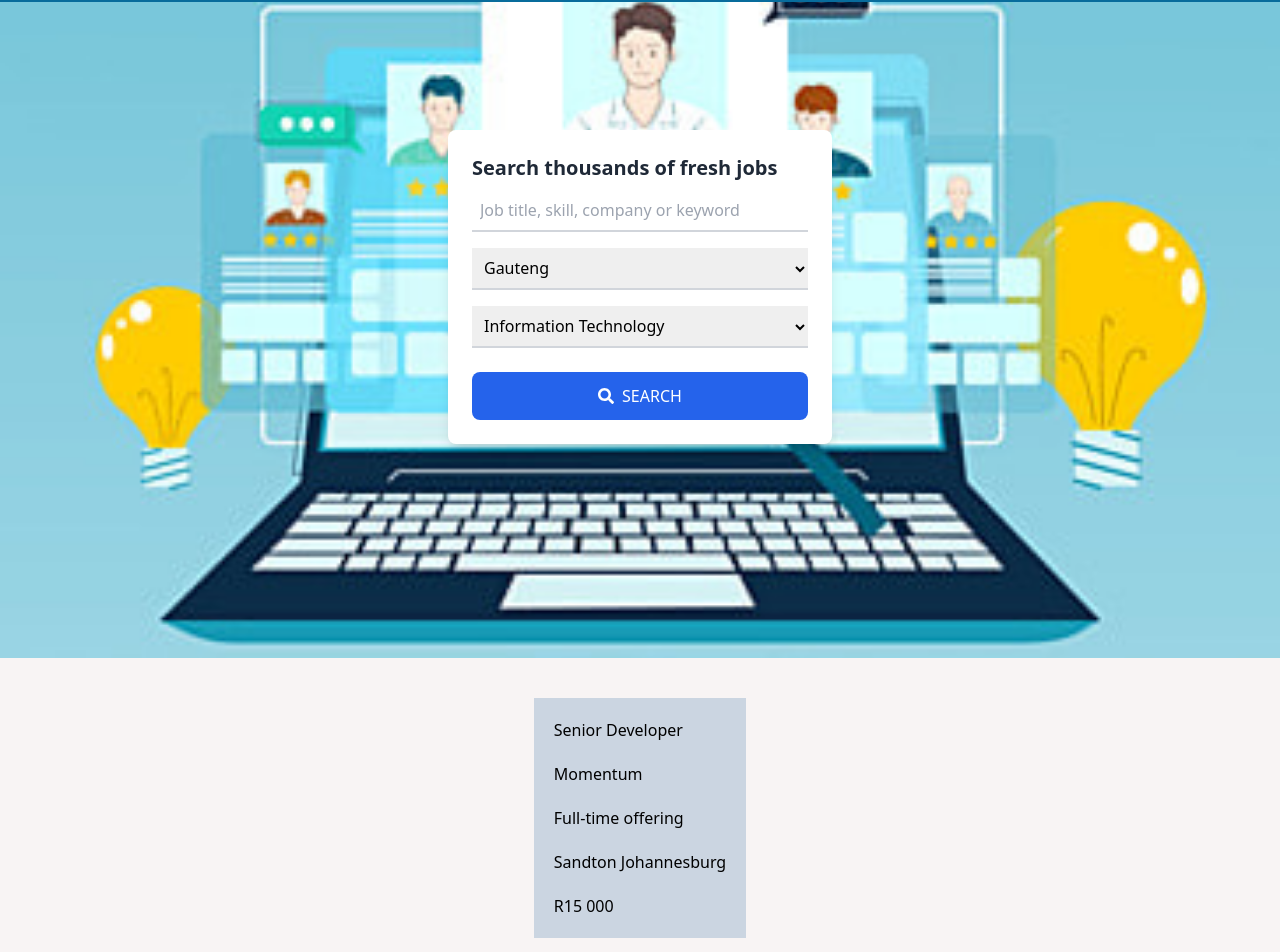
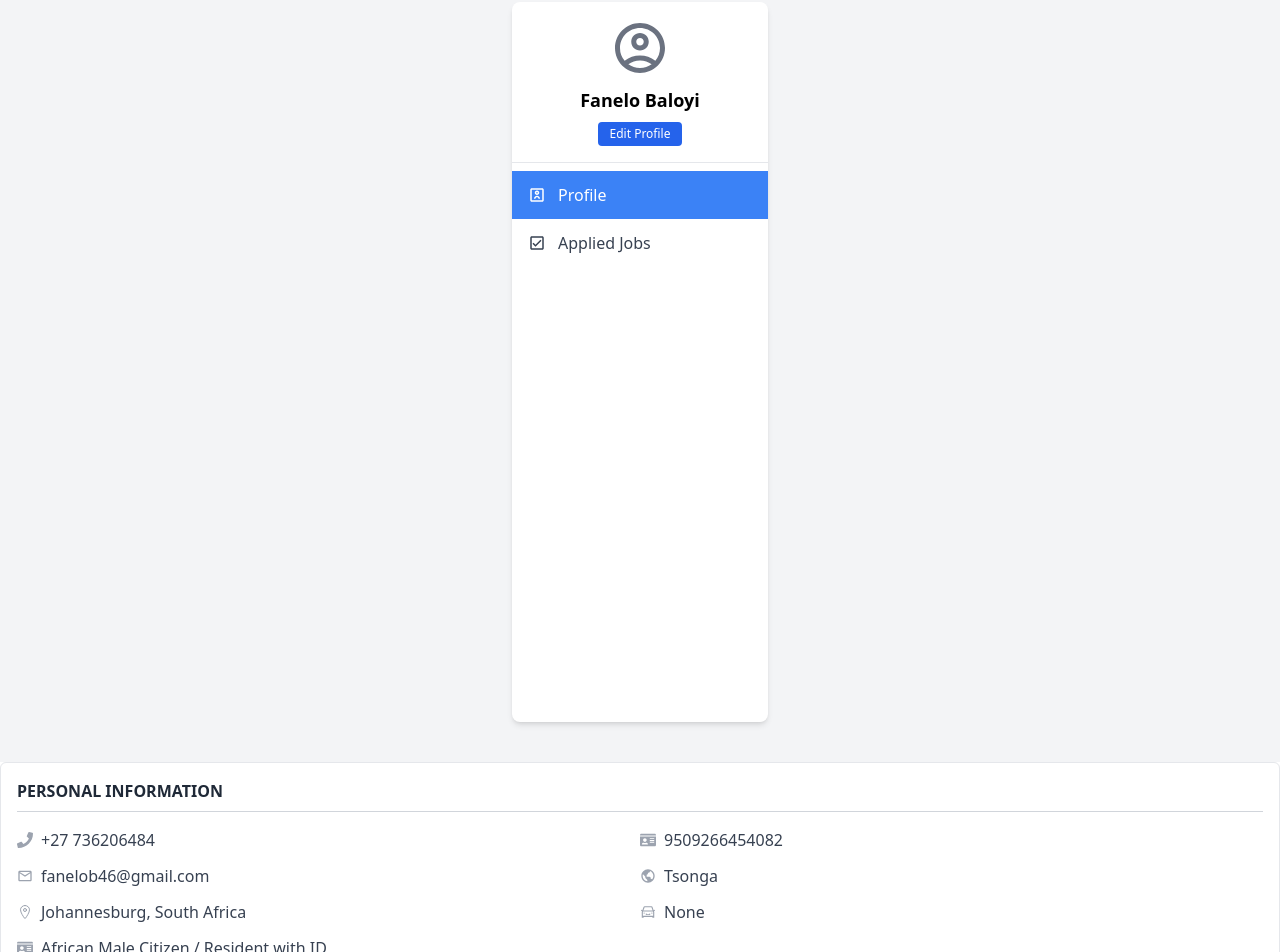
Before and after one commit to fanelob46/Job-Finder, a React (Vite) app in the folder frontend/: page /profile/info in a window 1280 px wide. Shown: the part 142-1094 px from the top of the page. Built offline with nearby package versions, Linux system fonts and the light colour scheme.

Commit message:
creating routes

```diff
--- a/frontend/package.json
+++ b/frontend/package.json
@@ -13,7 +13,8 @@
     "react": "^19.0.0",
     "react-dom": "^19.0.0",
     "react-icon": "^1.0.0",
-    "react-icons": "^5.4.0"
+    "react-icons": "^5.4.0",
+    "react-router-dom": "^7.1.5"
   },
   "devDependencies": {
     "@eslint/js": "^9.19.0",
--- a/frontend/src/App.tsx
+++ b/frontend/src/App.tsx
@@ -1,26 +1,48 @@
 
-import Home from "./components/Home"
+import { createBrowserRouter, RouterProvider } from "react-router-dom"
+
+import MainLayout from "./layouts/MainLayout"
+import HoriSearch from "./components/HoriSearch"
+import VertiSearch from "./components/VertiSearch"
 import JobCard from "./components/JobCard"
-import LogInForm from "./components/LogInForm"
-import PersonaInfo from "./components/PersonaInfo"
+import JobsLayout from "./layouts/JobsLayout"
 import ProfileSidebar from "./components/ProfileSidebar"
-import SingUp from "./components/SingUp"
-import VertiSearch from "./components/VertiSearch"
+import ProfileLayout from "./layouts/ProfileLayout"
+import PersonalInfo from "./components/PersonaInfo"
+import JobApplied from "./components/JobApplied"
 
 
 function App() {
 
+  const router = createBrowserRouter([
+    {path : "/",
+      element: <MainLayout/>,
+      children: [
+        { index: true, element: <HoriSearch/>}
+      ]
+    },
+    {
+      path: "/jobs",
+      element: <MainLayout/>,
+      children: [
+        { index: true, element: <JobsLayout/> },
+
+      ]
+    },
+    {
+      path: "/profile",
+      element: <ProfileLayout/>,
+      children: [
+        { path: "info", element: <PersonalInfo/>},
+        {path: "applied-jobs", element: <JobApplied/>}
+      ]
+    }
+  ])
 
   return (
     <>
 
-     <Home/>
-     <JobCard/>
-     <VertiSearch/>
-     <LogInForm/>
-     <SingUp/>
-     <ProfileSidebar/>
-     <PersonaInfo/>
+     <RouterProvider router={router}/>
     </>
   )
 }
--- a/frontend/src/components/HoriSearch.tsx
+++ b/frontend/src/components/HoriSearch.tsx
@@ -1,4 +1,5 @@
 import { FaSearch } from "react-icons/fa";
+import { Link } from "react-router-dom";
 
 export default function JobSearch() {
   return (
@@ -27,11 +28,12 @@ export default function JobSearch() {
           <option>Finance</option>
           <option>Healthcare</option>
         </select>
-
-        <button className="bg-blue-600 text-white flex items-center justify-center w-full py-3 mt-6 rounded-lg hover:bg-blue-900">
-          <FaSearch className="mr-2" />
-          SEARCH
-        </button>
+        <Link to="/jobs">
+          <button className="bg-blue-600 text-white flex items-center justify-center w-full py-3 mt-6 rounded-lg hover:bg-blue-900">
+            <FaSearch className="mr-2" />
+            SEARCH
+          </button>
+        </Link>
       </div>
     </div>
   );
--- a/frontend/src/components/NavBar.tsx
+++ b/frontend/src/components/NavBar.tsx
@@ -7,6 +7,7 @@ const NavBar = () => {
         <img src={logo} alt="" className="h-20"/>
       </div>
       <div className="flex space-x-3 uppercase pt-7">
+
         <h1>Sign in</h1>
         <h1>/</h1>
         <h1>sign up</h1>
--- a/frontend/src/components/PersonaInfo.tsx
+++ b/frontend/src/components/PersonaInfo.tsx
@@ -1,36 +1,61 @@
-import { FaPhone } from "react-icons/fa";
+import { FaPhone, FaIdCard } from "react-icons/fa";
 import { MdOutlineEmail } from "react-icons/md";
 import { IoLocationOutline } from "react-icons/io5";
-import { SiLinkedin } from "react-icons/si";
+import { AiOutlineCar } from "react-icons/ai";
+import { BiWorld } from "react-icons/bi";
 
+const PersonalInfo = () => {
+  return (
+    <div className="bg-white border rounded-md p-4 shadow-sm">
+      {/* Section Title */}
+      <h1 className="text-md font-semibold text-gray-800">
+        PERSONAL INFORMATION
+      </h1>
+      <hr className="mt-2 mb-4 border-gray-300" />
 
-const PersonaInfo = () => {
-  return (
-    <div>
-      <div>
-        <h1>PERSONAL INFORMATION</h1>
-        <hr />
-      </div>
-      <div>
-        <div className="flex space-x-3">
-          <FaPhone />
-          <h1>Phone number</h1>
+      {/* Information Grid */}
+      <div className="grid grid-cols-2 gap-y-3 text-gray-700">
+        {/* Phone Number */}
+        <div className="flex items-center space-x-2">
+          <FaPhone className="text-gray-400" />
+          <span>+27 736206484</span>
         </div>
-        <div className="flex space-x-3">
-          <MdOutlineEmail />
-          <h1>Email Address</h1>
+        {/* ID Number */}
+        <div className="flex items-center space-x-2">
+          <FaIdCard className="text-gray-400" />
+          <span>9509266454082</span>
         </div>
-        <div className="flex space-x-3">
-          <IoLocationOutline />
-          <h1>Location</h1>
+
+        {/* Email Address */}
+        <div className="flex items-center space-x-2">
+          <MdOutlineEmail className="text-gray-400" />
+          <span>fanelob46@gmail.com</span>
         </div>
-        <div className="flex space-x-3">
-          <SiLinkedin />
-          <h1>Profile Url</h1>
+        {/* Language */}
+        <div className="flex items-center space-x-2">
+          <BiWorld className="text-gray-400" />
+          <span>Tsonga</span>
+        </div>
+
+        {/* Location */}
+        <div className="flex items-center space-x-2">
+          <IoLocationOutline className="text-gray-400" />
+          <span>Johannesburg, South Africa</span>
+        </div>
+        {/* Driver's License */}
+        <div className="flex items-center space-x-2">
+          <AiOutlineCar className="text-gray-400" />
+          <span>None</span>
+        </div>
+
+        {/* Citizenship */}
+        <div className="flex items-center space-x-2 col-span-2">
+          <FaIdCard className="text-gray-400" />
+          <span>African Male Citizen / Resident with ID</span>
         </div>
       </div>
     </div>
   );
 };
 
-export default PersonaInfo;
+export default PersonalInfo;
--- a/frontend/src/components/ProfileSidebar.tsx
+++ b/frontend/src/components/ProfileSidebar.tsx
@@ -1,35 +1,37 @@
-import { MdOutlineAccountCircle } from "react-icons/md";
+import {
+  MdOutlineAccountCircle,
+  MdOutlineCheckBox
+} from "react-icons/md";
 import { RiAccountBox2Line } from "react-icons/ri";
-import { MdOutlineCheckBox } from "react-icons/md";
-
+import { Link } from "react-router-dom";
 
 
 const ProfileSidebar = () => {
   return (
-    <div className="bg-white flex justify-center py-52">
-      <div className="bg-slate-100   py-3">
-        <div className="flex space-x-3">
-          <div>
-            <MdOutlineAccountCircle className="text-6xl" />
-          </div>
-          <div>
-            <h1>Fanelo Baloyi</h1>
-            <button className="px-4  bg-blue-600 text-white rounded cursor-pointer hover:bg-blue-700">
-              Edit Profile
+    <div className="flex justify-center py-10 bg-gray-100 min-h-screen">
+      <div className="bg-white shadow-md w-64 rounded-lg overflow-hidden">
+        {/* Profile Section */}
+        <div className="flex flex-col items-center p-4 border-b">
+          <MdOutlineAccountCircle className="text-6xl text-gray-500" />
+          <h1 className="text-lg font-semibold mt-2">Fanelo Baloyi</h1>
+          <button className="text-xs bg-blue-600 text-white px-3 py-1 rounded mt-2 hover:bg-blue-700">
+            Edit Profile
+          </button>
+        </div>
+
+        {/* Navigation Items */}
+        <div className="py-2">
+          <Link to={"/profile/info"}>
+            <button className="flex items-center space-x-3 text-white bg-blue-500 px-4 py-3 w-full text-left font-medium">
+              <RiAccountBox2Line className="text-lg" />
+              <span>Profile</span>
             </button>
-          </div>
-        </div>
-        <div className="space-y-4 py-3">
-          <div className="flex">
-            <button className="flex px-4  bg-blue-500 text-white rounded cursor-pointer hover:bg-blue-700 w-52">
-              <RiAccountBox2Line className="text-gray-100 text-2xl" /> Profile
-            </button>
-          </div>
-          <div className="flex">
-            <button className="flex px-4  bg-blue-500 text-white rounded cursor-pointer hover:bg-blue-700 w-52">
-              <MdOutlineCheckBox className="text-gray-100 text-2xl" /> Jobs Applied
-            </button>
-          </div>
+          </Link>
+
+          <button className="flex items-center space-x-3 text-gray-700 hover:bg-gray-100 px-4 py-3 w-full text-left font-medium">
+            <MdOutlineCheckBox className="text-lg" />
+            <span>Applied Jobs</span>
+          </button>
         </div>
       </div>
     </div>
--- /dev/null
+++ b/frontend/src/layouts/JobsLayout.tsx
@@ -0,0 +1,19 @@
+
+import VertiSearch from "../components/VertiSearch"
+import JobCard from "../components/JobCard"
+
+
+const JobsLayout = () => {
+  return (
+    <>
+        <header>
+            <VertiSearch/>
+        </header>
+        <main>
+            <JobCard/>
+        </main>
+    </>
+  )
+}
+
+export default JobsLayout
--- /dev/null
+++ b/frontend/src/layouts/MainLayout.tsx
@@ -0,0 +1,20 @@
+import { Outlet } from "react-router-dom"
+import NavBar from "../components/NavBar"
+
+
+const MainLayout = () => {
+  return (
+    <>
+    <header>
+        <NavBar/>
+    </header>
+    <main>
+        <Outlet/>
+    </main>
+
+
+    </>
+  )
+}
+
+export default MainLayout
--- /dev/null
+++ b/frontend/src/layouts/ProfileLayout.tsx
@@ -0,0 +1,20 @@
+import { Outlet } from "react-router-dom"
+import NavBar from "../components/NavBar"
+import ProfileSidebar from "../components/ProfileSidebar"
+
+
+const ProfileLayout = () => {
+  return (
+    <>
+    <header>
+        <NavBar/>
+        </header>
+        <main>
+            <ProfileSidebar/>
+            <Outlet/>
+        </main>
+        </>
+  )
+}
+
+export default ProfileLayout
```
Also changed, not shown: 1 other file (tests, documents, lock files or other folders).
